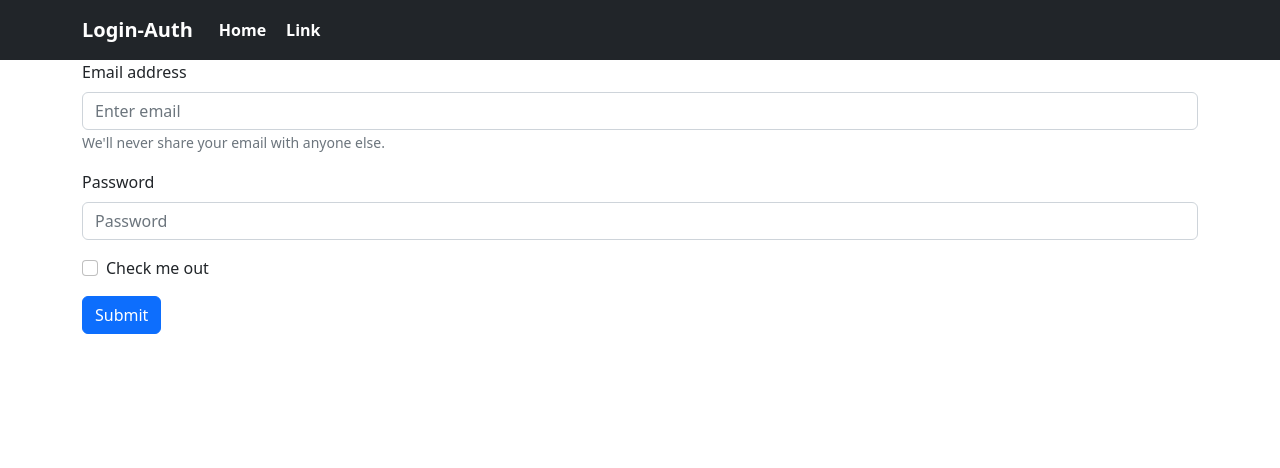
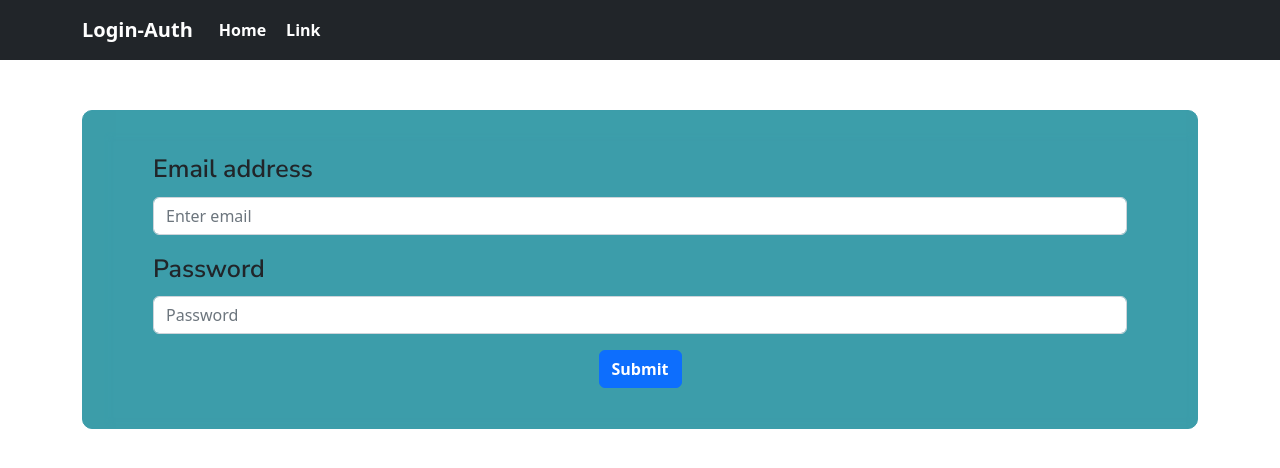
Before and after one commit to dev7417/firebase-authentication, a React (Create React App) app: page /login in a window 1280 px wide. Shown: the top 468 px of the page. Built offline with nearby package versions, Linux system fonts and the light colour scheme.

Commit message:
login component

```diff
--- a/src/Components/Contactform.js
+++ b/src/Components/Contactform.js
@@ -38,7 +38,7 @@ export default function Contactform() {
             <Form.Label style={{ fontWeight: 'bold', fontSize:'20px', fontFamily:'Nunito Sans' }}>Password</Form.Label>
             <Form.Control type="password" placeholder="Password" onChange={(e)=>setPassword(e.target.value)}/>
           </Form.Group>
-          <Button variant="primary" type="submit">
+          <Button variant="primary" type="submit" className='mx-auto d-flex' style={{fontWeight:'bold'}}>
             Submit
           </Button>
         </Form>
--- a/src/Components/Login.js
+++ b/src/Components/Login.js
@@ -2,30 +2,32 @@ import React from 'react'
 import Button from 'react-bootstrap/Button';
 import Form from 'react-bootstrap/Form';
 import './contactForm.css'
+import { useState } from 'react';
 
 export default function Login() {
+    const [email, setEmail] = useState();
+    const [password, setPassword] = useState();
+
+    const handleLogin = (e) =>{
+        e.preventDefault();
+        console.log(email, password)
+    }
     return (
         <>
             <div className='container'>
                 <div className='login-form'>
                     <div className='m-form'>
-                <Form>
+                        <Form onClick={handleLogin}>
                             <Form.Group className="mb-3" controlId="formBasicEmail">
-                    <Form.Label>Email address</Form.Label>
-                    <Form.Control type="email" placeholder="Enter email" />
-                    <Form.Text className="text-muted">
-                        We'll never share your email with anyone else.
-                    </Form.Text>
+                                <Form.Label style={{fontWeight:'bold', fontSize:'25px', fontFamily:'Nunito Sans'}}>Email address</Form.Label>
+                                <Form.Control type="email" placeholder="Enter email" onChange={(e)=>setEmail(e.target.value)} />
                             </Form.Group>
 
                             <Form.Group className="mb-3" controlId="formBasicPassword">
-                    <Form.Label>Password</Form.Label>
-                    <Form.Control type="password" placeholder="Password" />
+                                <Form.Label style={{fontWeight:'bold', fontSize:'25px', fontFamily:'Nunito Sans'}}>Password</Form.Label>
+                                <Form.Control type="password" placeholder="Password" onChange={(e)=>setPassword(e.target.value)}/>
                             </Form.Group>
-                <Form.Group className="mb-3" controlId="formBasicCheckbox">
-                    <Form.Check type="checkbox" label="Check me out" />
-                </Form.Group>
-                <Button variant="primary" type="submit">
+                            <Button variant="primary" type="submit" className='mx-auto d-flex' style={{fontWeight:'bold'}}>
                                 Submit
                             </Button>
                         </Form>
--- a/src/Components/contactForm.css
+++ b/src/Components/contactForm.css
@@ -1,10 +1,10 @@
-*{
+* {
     margin: 0;
     padding: 0;
     box-sizing: border-box;
 }
 
-.main-form{
+.main-form {
     /* display: flex;
     justify-content: center;
     align-items: center; */
@@ -13,13 +13,34 @@
     margin-top: 40px;
     border: 1px solid rgb(60, 157, 170);
     border-radius: 10px;
-    background-color:  rgb(60, 157, 170);
-    box-shadow: 10px 10px 4px 16px rgba(60,157,170,0.43) inset;
-    -webkit-box-shadow: 10px 10px 4px 16px rgba(60,157,170,0.43) inset;
-    -moz-box-shadow: 10px 10px 4px 16px rgba(60,157,170,0.43) inset;
+    background-color: rgb(60, 157, 170);
+    box-shadow: 10px 10px 4px 16px rgba(60, 157, 170, 0.43) inset;
+    -webkit-box-shadow: 10px 10px 4px 16px rgba(60, 157, 170, 0.43) inset;
+    -moz-box-shadow: 10px 10px 4px 16px rgba(60, 157, 170, 0.43) inset;
 }
-.main-form .sec-form{
+
+.main-form .sec-form {
     padding: 55px 60px;
 }
 
 /* Css for login form starts here */
+.login-form {
+    /* display: flex;
+    justify-content: center;
+    align-items: center; */
+    margin-top: 50px;
+    border: 1px solid #000;
+    width: 100%;
+    height: 100%;
+    border: 1px solid rgb(60, 157, 170);
+    border-radius: 10px;
+    background-color: rgb(60, 157, 170);
+    box-shadow: 10px 10px 4px 16px rgba(60, 157, 170, 0.43) inset;
+    -webkit-box-shadow: 10px 10px 4px 16px rgba(60, 157, 170, 0.43) inset;
+    -moz-box-shadow: 10px 10px 4px 16px rgba(60, 157, 170, 0.43) inset;
+}
+
+.login-form .m-form {
+    padding: 40px 70px;
+
+}
```
Lines whose indentation alone changed are shown as unchanged.
